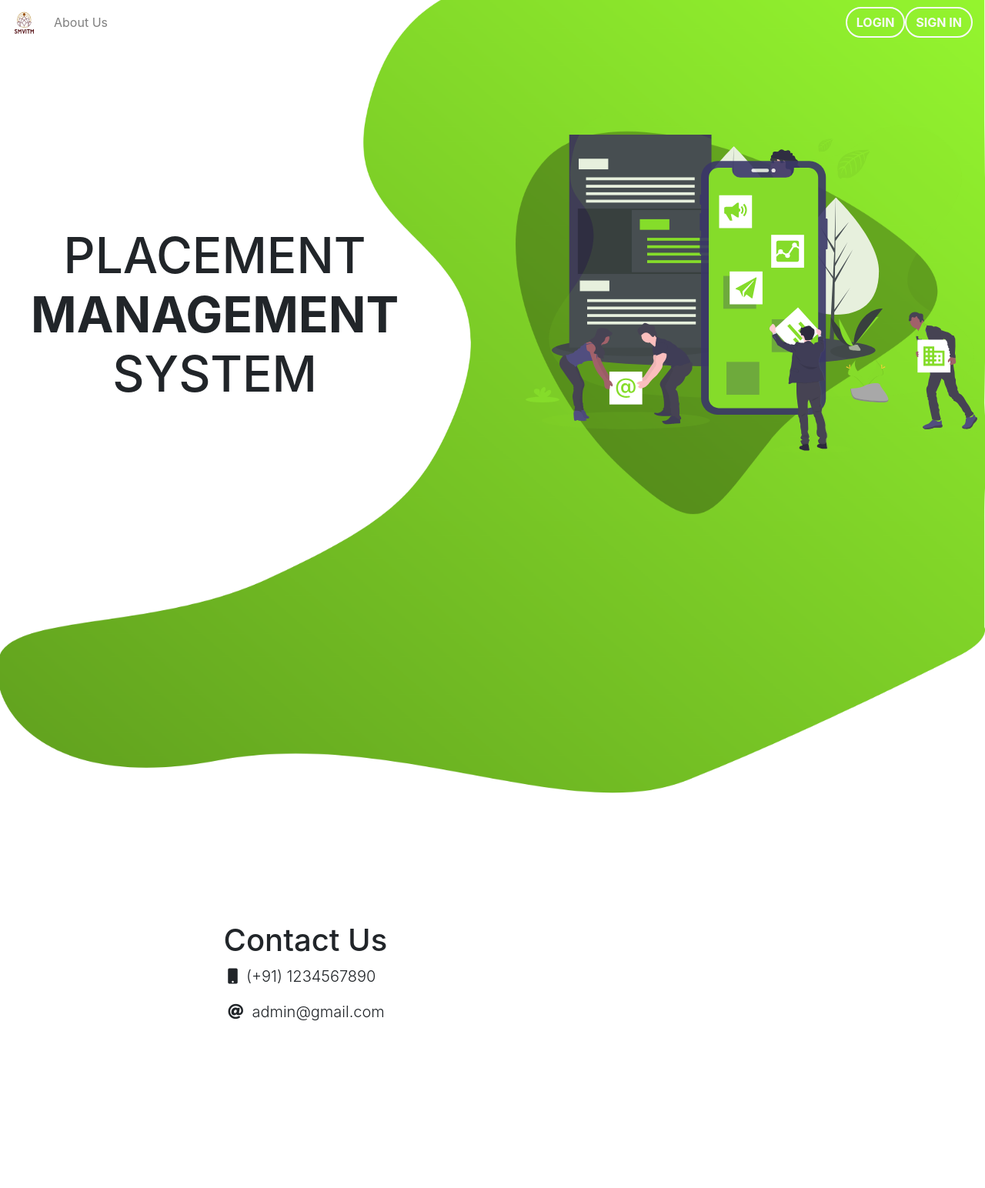
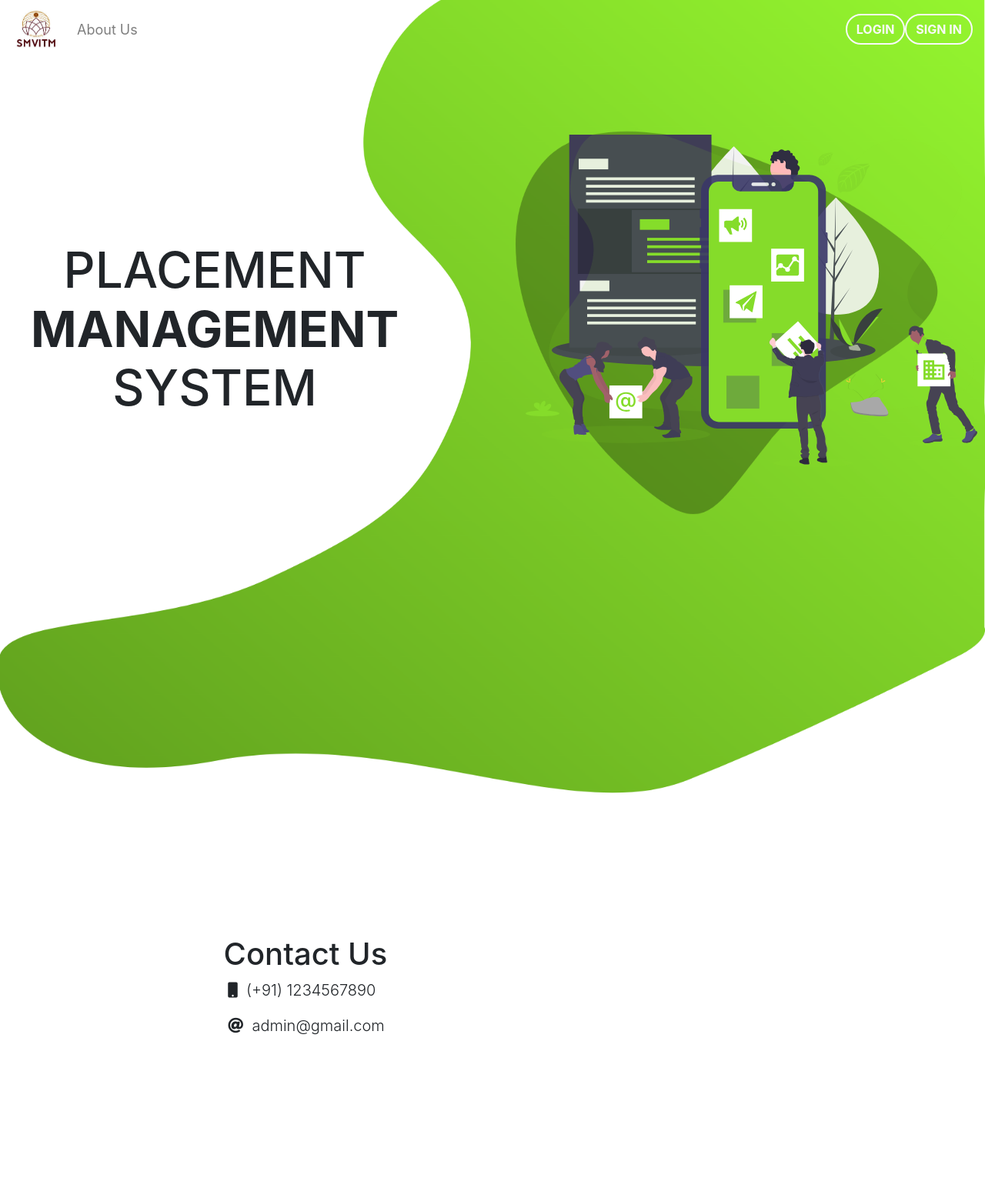
Before and after one commit to VaishnaviRaoB/PMS-master, a PHP site: page /index.php in a window 1280 px wide. Shown: the top 1544 px of the page at 77% size. Run offline with PHP 8.4, Linux system fonts and the light colour scheme; some libraries are stand-ins or nearby versions.

Commit message:
nav updated

```diff
--- a/includes/nav.php
+++ b/includes/nav.php
@@ -3,7 +3,7 @@
   session_destroy();
 ?>
 <nav class="navbar navbar-expand-lg navbar-light bg-transparent">
-  <a class="navbar-brand" href="#"><img src="images/smv.png" style="width: 30px; height: 30px;"></a>
+  <a class="navbar-brand" href="#"><img src="images/smv.png" style="width: 60px; height: 50px;"></a>
   <button class="navbar-toggler" type="button" data-toggle="collapse" data-target="#navbarSupportedContent" aria-controls="navbarSupportedContent" aria-expanded="false" aria-label="Toggle navigation">
     <span class="navbar-toggler-icon"></span>
   </button>
@@ -13,7 +13,7 @@
 
 
       <li class="nav-item" id="about">
-        <a class="nav-link" href="about.php">About Us</a>
+        <a class="nav-link" href="about.php" style="font-size:large">About Us</a>
       </li>
 
     </ul>
--- a/student/includes/nav.php
+++ b/student/includes/nav.php
@@ -1,6 +1,6 @@
 
 <nav class="navbar navbar-expand-lg navbar-light bg-transparent">
-  <a class="navbar-brand" href="#"><img src="../images/smv.png" style="width: 30px; height: 30px;"></a>
+  <a class="navbar-brand" href="#"><img src="../images/smv.png" style="width: 60px; height: 70px;"></a>
   <button class="navbar-toggler" type="button" data-toggle="collapse" data-target="#navbarSupportedContent" aria-controls="navbarSupportedContent" aria-expanded="false" aria-label="Toggle navigation">
     <span class="navbar-toggler-icon"></span>
   </button>
```
